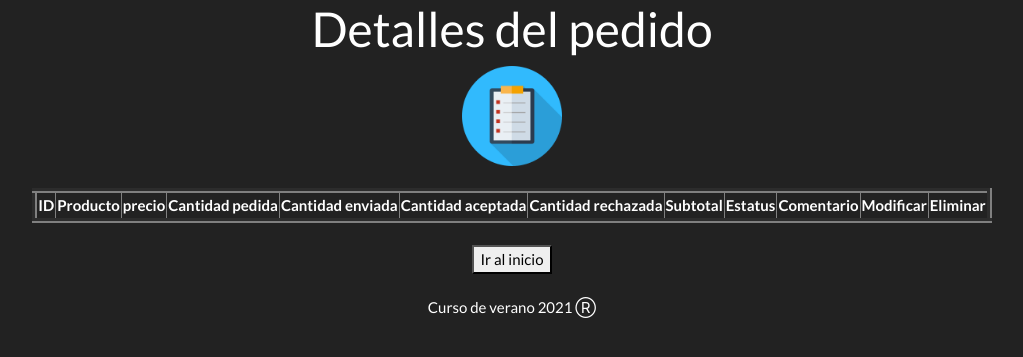
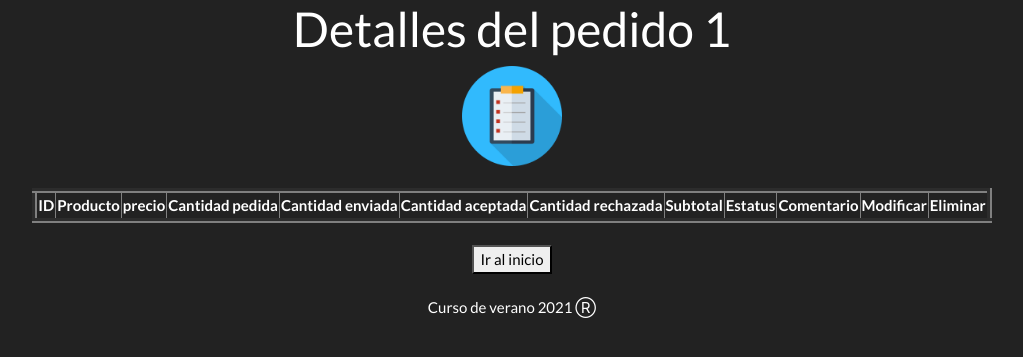
Before and after one commit to Yoryii/Verano_Shopitesz_Eq2, a Flask app: page /detallePedido/1 in a window 1280 px wide. Shown: the top 357 px of the page, without its empty margins (128-1151 px from the left). Run offline with Flask 2, Linux system fonts and the light colour scheme; data that the repository does not hold is empty; some libraries are stand-ins or nearby versions.

Commit message:
Detalle en html detalle pedido

```diff
--- a/app.py
+++ b/app.py
@@ -183,7 +183,7 @@ def consultaPedidos():
 @app.route('/detallePedido/<int:id>')
 def consultaDetallePedidos(id):
     d = DetallePedido()
-    return render_template('Pedidos/consultaDetallePedidos.html', detallePedidos=d.consultaGeneral(id))
+    return render_template('Pedidos/consultaDetallePedidos.html', detallePedidos=d.consultaGeneral(id), ID=id)
 
 
 # DetallePedidos - Fin
--- a/templates/Pedidos/consultaDetallePedidos.html
+++ b/templates/Pedidos/consultaDetallePedidos.html
@@ -6,7 +6,7 @@
     <title>Detalle Pedidos</title>
 </head>
 <nav>
-    <h1 align="center">Detalles del pedido</h1>
+    <h1 align="center">Detalles del pedido {{ID}}</h1>
     <div align="center"><img style="width:100px; height:100px;" src="{{url_for('static',filename='img/pedidos.png')}}"></div>
 </nav>
 <body>
```
